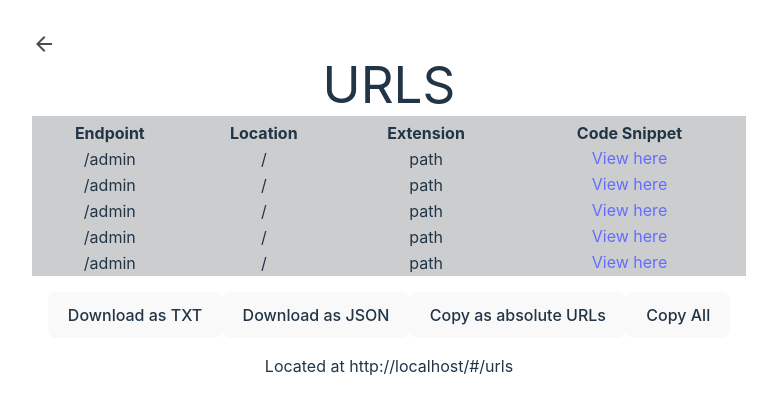
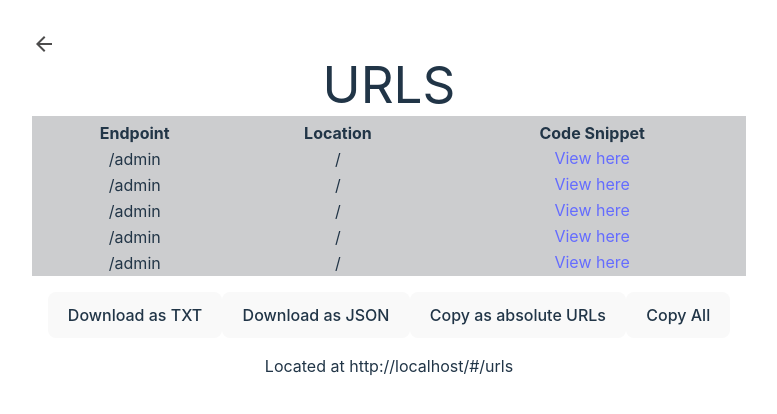
Before and after one commit to AtlasWiki/EndPointer, a React (Vite) app in the folder placeholder-extension/: page /#/urls in a window 1280 px wide. Shown: the top 414 px of the page, without its empty margins (251-1028 px from the left). Built offline with nearby package versions, Linux system fonts and the light colour scheme.

Commit message:
remove extension column

```diff
--- a/placeholder-extension/src/routes/urls.jsx
+++ b/placeholder-extension/src/routes/urls.jsx
@@ -9,67 +9,56 @@ export function URLS(){
                     <tr>
                         <th>Endpoint</th>
                         <th>Location</th>
-                        <th>Extension</th>
                         <th>Code Snippet</th>
                     </tr>
                    <tr>
                         <td>/admin</td>
                         <td>{ window.location.pathname }</td>
-                        <td>path</td>
                         <a href="#" target="_blank">View here</a>
                    </tr>
                    <tr>
                         <td>/admin</td>
                         <td>{ window.location.pathname }</td>
-                        <td>path</td>
                         <a href="#" target="_blank">View here</a>
                    </tr>
                    <tr>
                         <td>/admin</td>
                         <td>{ window.location.pathname }</td>
-                        <td>path</td>
                         <a href="#" target="_blank">View here</a>
                    </tr>
                    <tr>
                         <td>/admin</td>
                         <td>{ window.location.pathname }</td>
-                        <td>path</td>
                         <a href="#" target="_blank">View here</a>
                    </tr>
                    <tr>
                         <td>/admin</td>
                         <td>{ window.location.pathname }</td>
-                        <td>path</td>
                         <a href="#" target="_blank">View here</a>
                    </tr>
                    <tr>
                         <td>/admin</td>
                         <td>{ window.location.pathname }</td>
-                        <td>path</td>
                         <a href="#" target="_blank">View here</a>
                    </tr>
                    <tr>
                         <td>/admin</td>
                         <td>{ window.location.pathname }</td>
-                        <td>path</td>
                         <a href="#" target="_blank">View here</a>
                    </tr>
                    <tr>
                         <td>/admin</td>
                         <td>{ window.location.pathname }</td>
-                        <td>path</td>
                         <a href="#" target="_blank">View here</a>
                    </tr>
                    <tr>
                         <td>/admin</td>
                         <td>{ window.location.pathname }</td>
-                        <td>path</td>
                         <a href="#" target="_blank">View here</a>
                    </tr>
                    <tr>
                         <td>/admin</td>
                         <td>{ window.location.pathname }</td>
-                        <td>path</td>
                         <a href="#" target="_blank">View here</a>
                    </tr>
                 </table>
```
